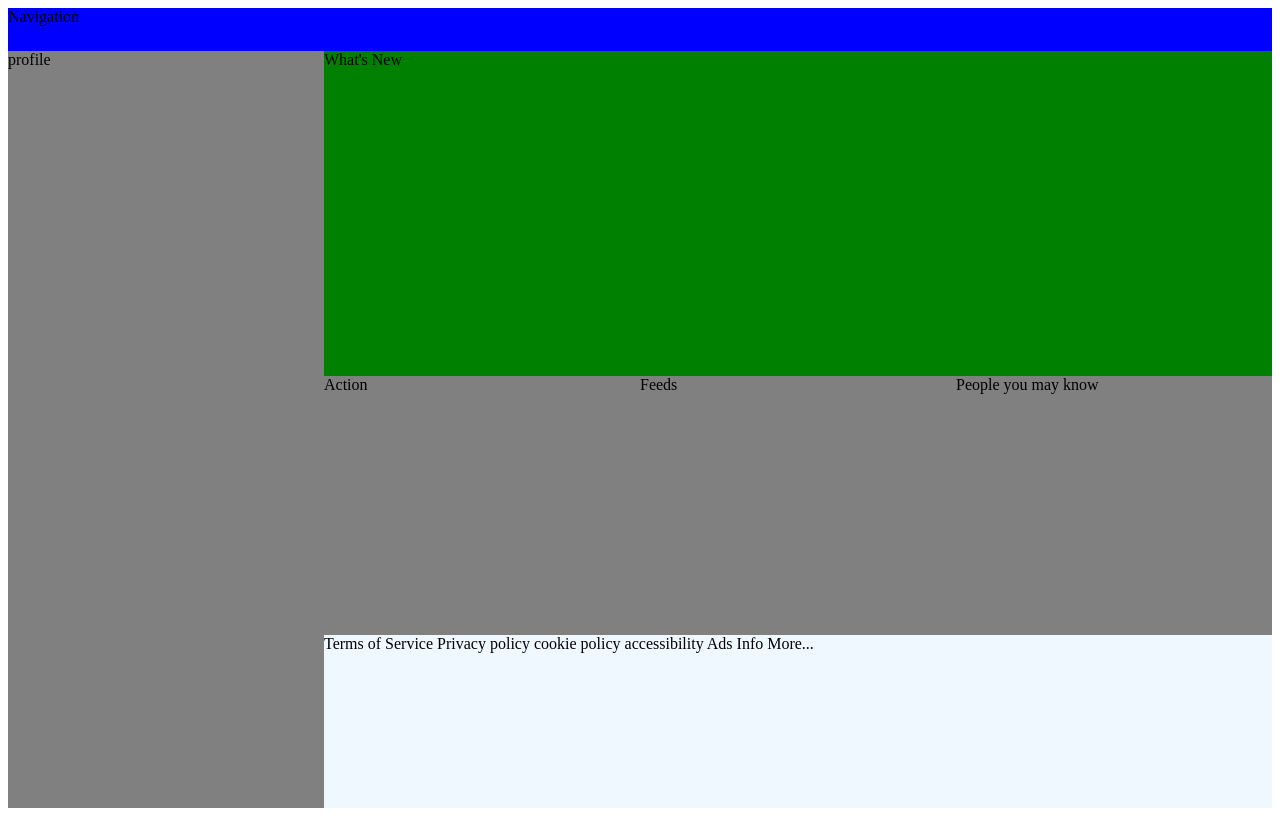
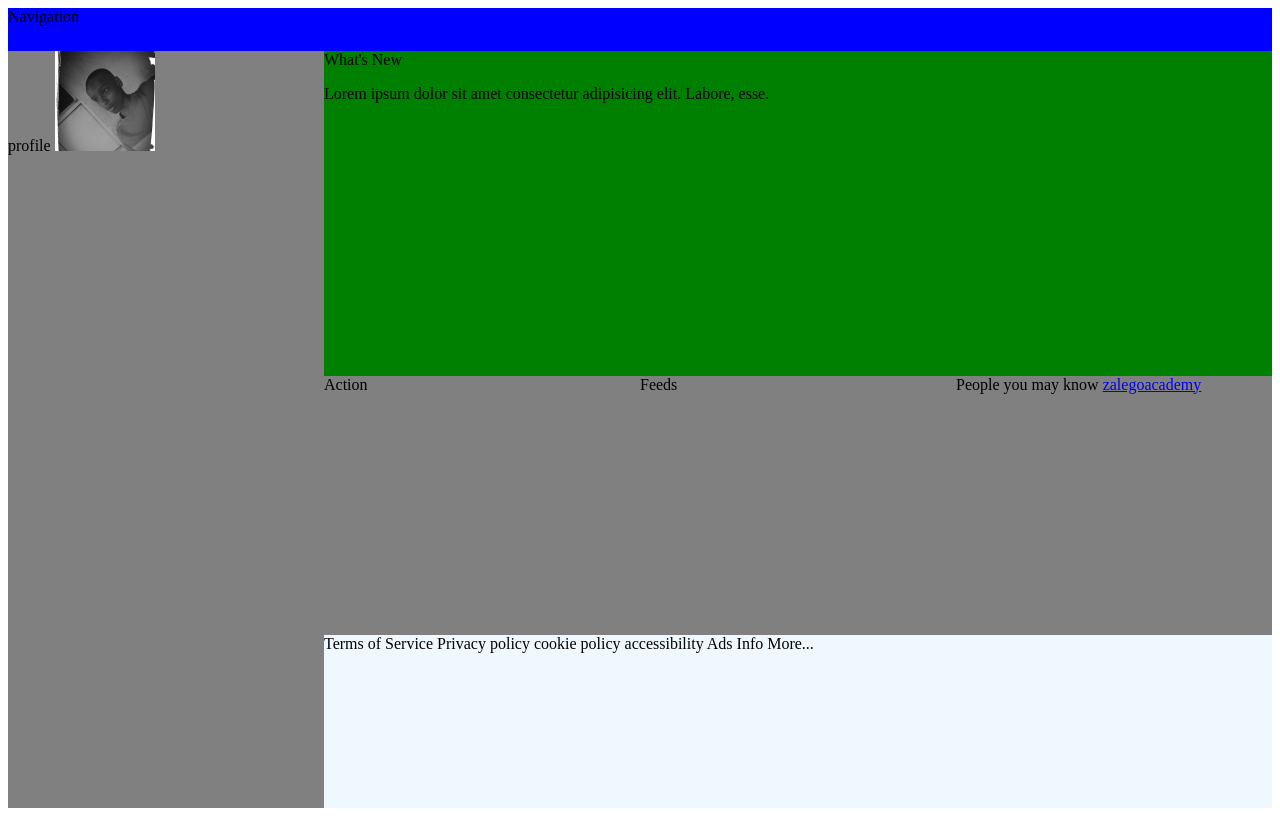
Before and after one commit to KennethNjau/demo-layout, a plain HTML site: page index.html in a window 1280 px wide. Drawn offline with Linux system fonts and the light colour scheme.

Commit message:
portfolio

```diff
--- a/index.html
+++ b/index.html
@@ -10,11 +10,18 @@
 <body>
     <div class="container">
         <nav>Navigation</nav>
-        <main>What's New</main>
-        <div id="sidebar">profile</div>
+        <main>What's New
+            <p>Lorem ipsum dolor sit amet consectetur adipisicing elit. Labore, esse.</p>
+        </main>
+        <div id="sidebar">profile
+            <img src="image/kethnjon.jpg"alt="kethnjon" height="100" width="100">
+        </div>
         <div id="content1">Action</div>
         <div id="content2">Feeds</div>
-        <div id="content3">People you may know </div>
+        <div id="content3">People you may know
+            <a href="https://zalegoacademy.ac.ke/"
+            target=" blank">zalegoacademy</a>
+        </div>
         <footer>Terms of Service  Privacy policy  cookie policy  accessibility Ads Info  More...</footer>
     </div>
 
--- a/style.css
+++ b/style.css
@@ -16,10 +16,12 @@ nav{
 main{
     background-color: green;
     grid-area: main;
+
 }
 #sidebar{
     background-color: gray;
     grid-area: sidebar;
+    border-image: round;
 }
 #content1{
     background-color: gray;
```
Also changed, not shown: image/kethnjon.jpg (added).
